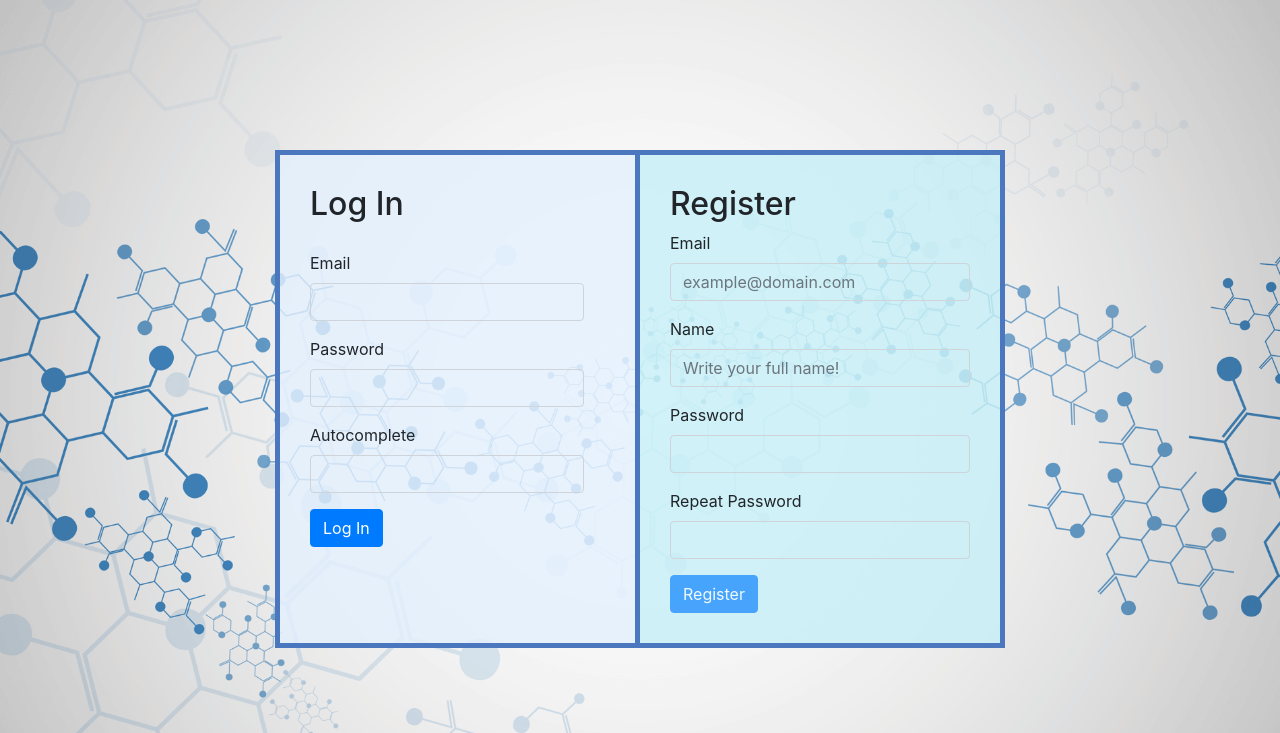
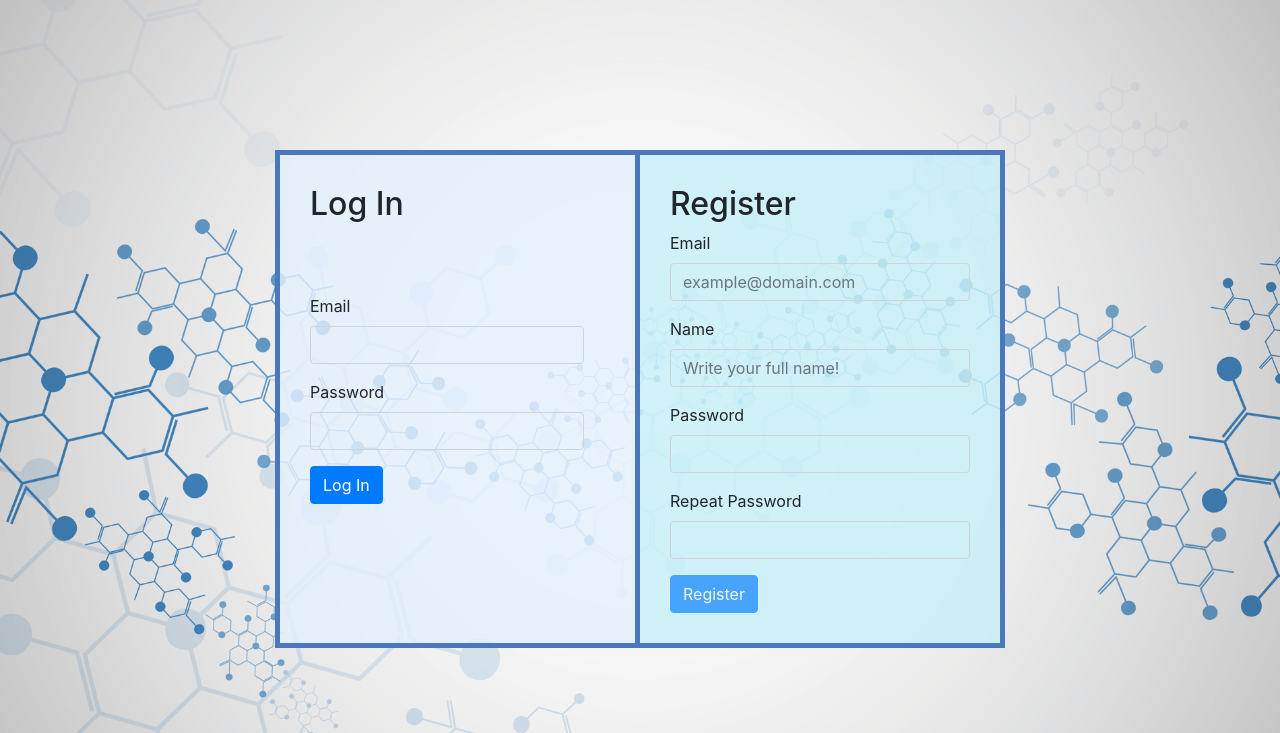
Before and after one commit to JTermens/FreedMetrics, a PHP site: page /project/registration/login.php in a window 1280 px wide. Shown: the top 733 px of the page. Run offline with PHP 8.4, Linux system fonts and the light colour scheme; some libraries are stand-ins or nearby versions.

Commit message:
corrected mistake

```diff
--- a/version_1/registration/login.php
+++ b/version_1/registration/login.php
@@ -160,11 +160,6 @@
               <input type="password" name="password" class="form-control required">
             </div>
 
-            <div class="form-group">
-              <label>Autocomplete</label>
-              <input type="text" name="autocomplete" class="form-control required" id="ac">
-            </div>
-
             <button type="submit" name="submit_button" class="btn btn-primary">Log In</button>
             <p id="not_registered" style="float:right;font-size:15px;color:red;margin:0px;display:<?php if (isset($_GET['error']) && $_GET['error'] == 'not_registered'){echo 'block;';}else{echo 'none;';} ?>">You are not registered!</p>
             <p id="not_activated" style="float:right;font-size:15px;color:red;margin:0px;display:<?php if (isset($_GET['error']) && $_GET['error'] == 'not_activated'){echo 'block;';}else{echo 'none;';} ?>">Your account is not activated!</p>
```
